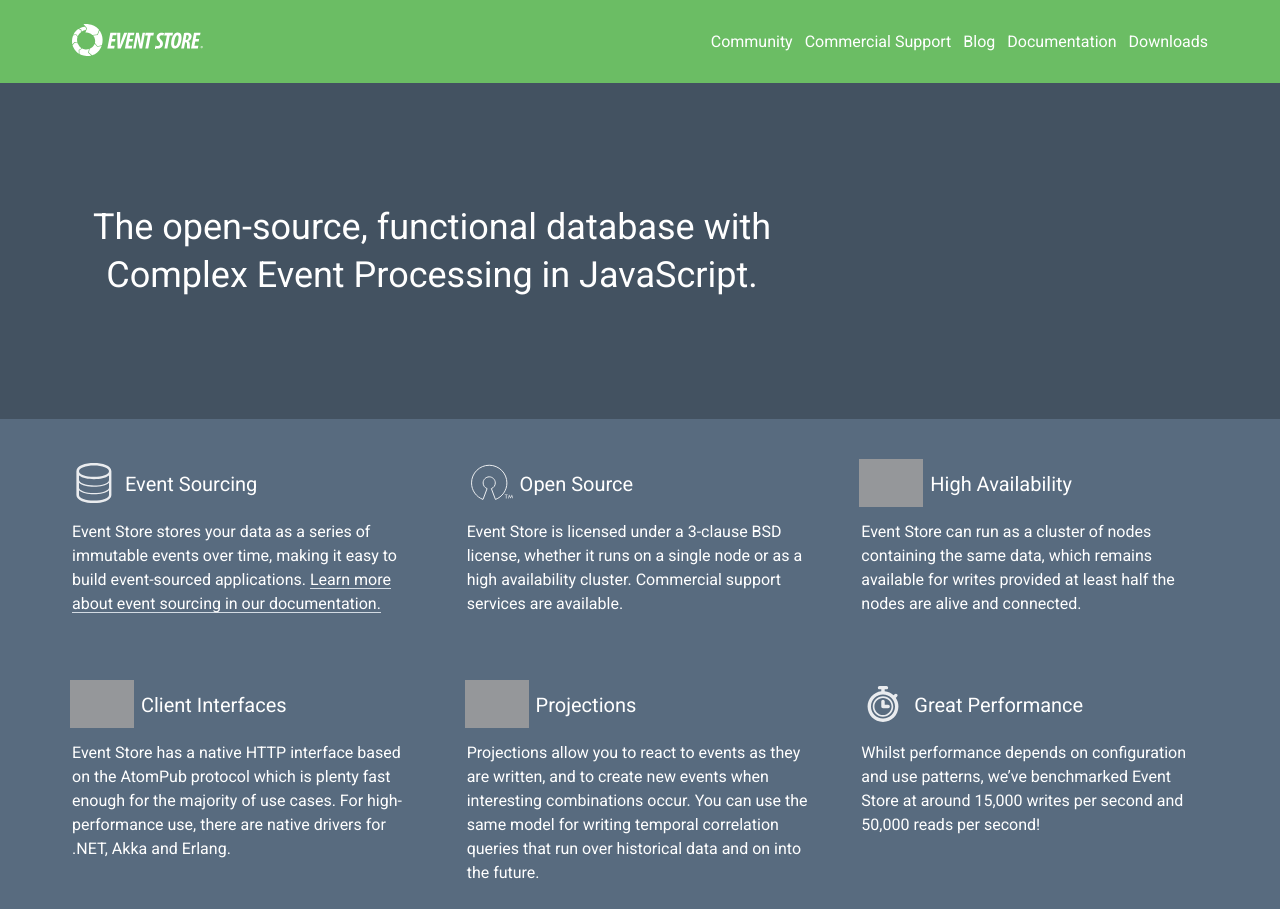
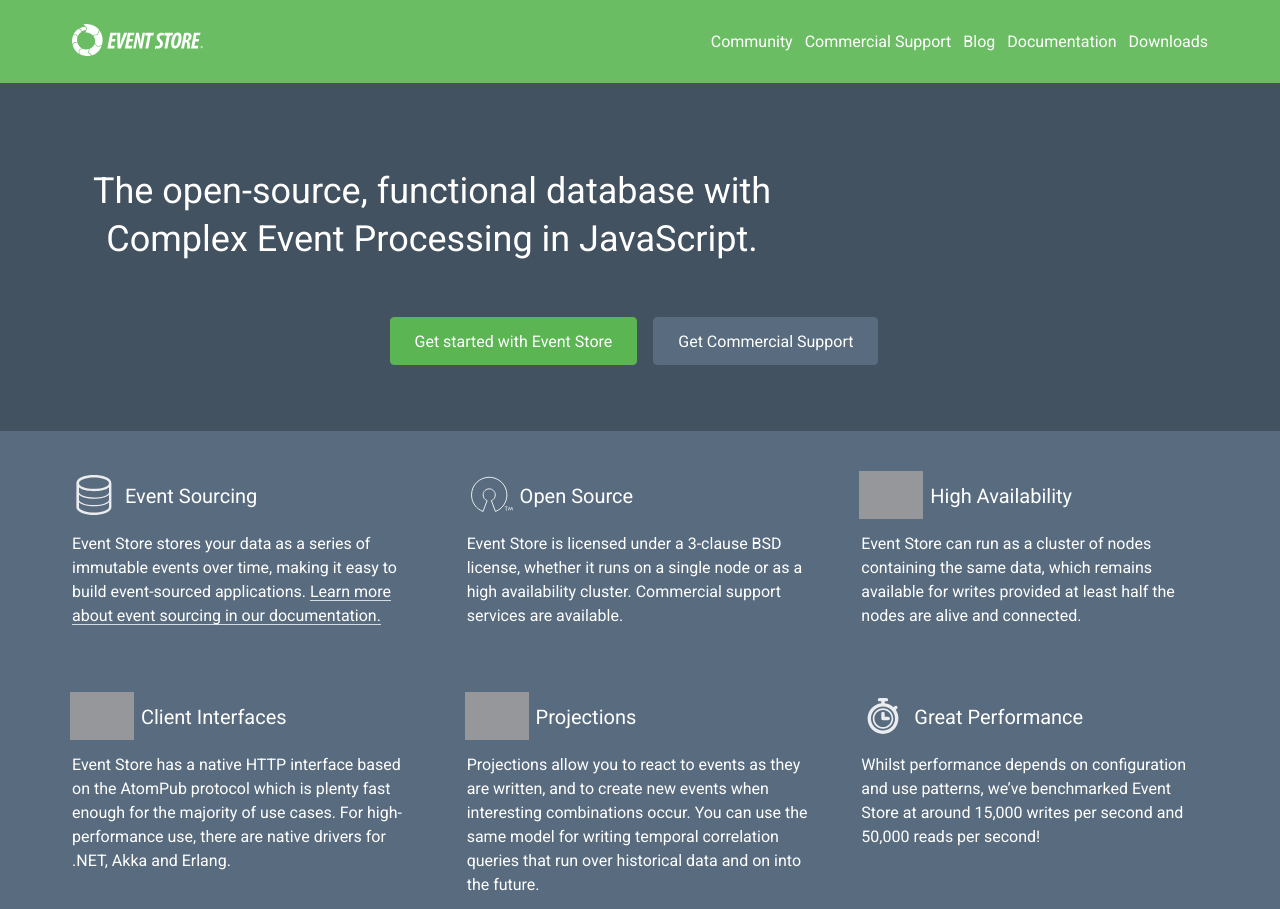
Before and after one commit to sandboxorg/geteventstore.com, a Jekyll site: the page built from index.html, in a window 1280 px wide, cut to the strip 0-909 px from the top of the page. Built offline with Jekyll 4.4.1, drawn with Linux system fonts in a browser that asks for light colours; nearby versions of some CDN libraries; Markdown is read by kramdown in place of the engine named in the settings; some of the changed text lies outside the part shown; grey boxes are pictures that could not be loaded.

Commit message:
Amped up promo of commercial support

```diff
--- a/_sass/_page.scss
+++ b/_sass/_page.scss
@@ -48,7 +48,7 @@
 .page-header--homepage {
     margin-top: -1.5rem;
 	margin-bottom: 1.5rem;
-	padding: 2.25rem 0 0.75rem;
+	padding: 2.25rem 0 1.5rem;
 	text-align: left;
     background-color: $grey-dark;
     color: $white;
@@ -60,7 +60,7 @@
     }
 	h1 {
         width: auto;
-        padding: 5.25rem 0;
+        padding: 3rem 0 0;
         max-width: 45rem;
 		margin: 0 0 1.5rem 0;
         @media (max-width: 720px), (max-device-width: 720px) {
@@ -74,6 +74,32 @@
     }
     @media (max-width: 800px), (max-device-width: 800px) {
         text-align: center;
+    }
+}
+
+.c2a {
+    display: block;
+    max-width: 100%;
+    padding: 1.5rem 0 2.25rem;
+    a {
+        display: block;
+        color: $white;
+        margin: 0.375rem 0;
+    }
+    @media (min-width: 600px) {
+        margin: 0 -0.375rem;
+        a {
+            display: inline-block;
+            margin: 0.375rem;
+        }
+    }
+    .btn--secondary {
+        border-color: #586b7f !important;
+        background: #586b7f;
+        &:focus, &:hover {
+            background: lighten(#586b7f, 5%);
+            border-color: lighten(#586b7f, 5%);
+        }
     }
 }
 
--- a/index.html
+++ b/index.html
@@ -6,6 +6,10 @@ title: "Homepage"
 	<div class="page-header page-header--homepage">
         <div class="inner-container">
 			<h1>The open-source, functional database with Complex Event Processing in JavaScript.</h1>
+            <span class="c2a">
+                <a href="http://docs.geteventstore.com/introduction/" class="btn btn--primary">Get started with Event Store</a>
+                <a href="/support/" class="btn btn--secondary">Get Commercial Support</a>
+            </span>
 		</div>
     </div>
     <div class="feature-section">
@@ -48,7 +52,4 @@ title: "Homepage"
             </div>
         </div>
     </div>
-    <div class="c2a-section">
-        <a href="http://docs.geteventstore.com/introduction/">Get Started with Event Store &rsaquo;</a>
-    </div>
 {% include footer.html %}
--- a/support/index.html
+++ b/support/index.html
@@ -1,5 +1,5 @@
 ---
-title: "Support"
+title: "Commercial Support"
 description: "Get free community support, or paid commercial and enterprise support plans."
 ---
 
```
